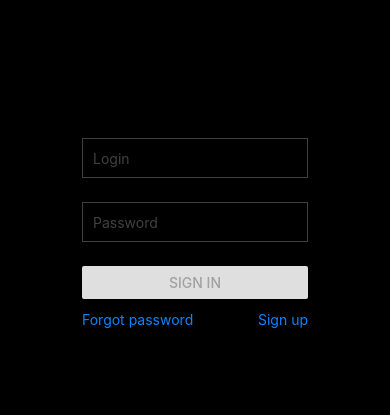
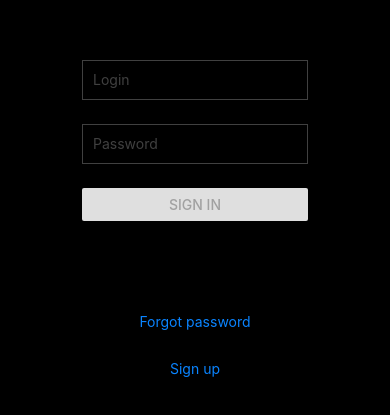
Before and after one commit to vladward/react-native-app, a React Native app: screen /Settings in a window 390 px wide. Shown: the part 195-610 px from the top of the page. Built offline with nearby package versions, Linux system fonts and the light colour scheme.

Commit message:
fix bugs

```diff
--- a/src/context/AuthContext.tsx
+++ b/src/context/AuthContext.tsx
@@ -13,15 +13,17 @@ const useAuthContext = () => {
 };
 
 const AuthProvider: FC<{ children: React.ReactNode }> = ({ children }) => {
+  const [sessionId, setSessionId] = useState<any>();
   const [isAuth, setIsAuth] = useState(false);
   const [isLoggedIn, setIsLoggedIn] = useState(false);
-  const [sessionId, setSessionId] = useState('');
   const [currentUser, setCurrentUser] = useState<UserType>();
 
+  const [isAppLoading, setIsAppLoading] = useState(true);
   const updateSessionId = async () => {
     try {
       await AsyncStore.getValue('sessionId').then((value) => {
-        if (value !== null) setSessionId(value);
+        setSessionId(value);
+        setIsAppLoading(false);
       });
     } catch (e) {
       alert(e);
@@ -46,10 +48,12 @@ const AuthProvider: FC<{ children: React.ReactNode }> = ({ children }) => {
         isAuth,
         isLoggedIn,
         sessionId,
+        isAppLoading,
         setIsAuth,
         setIsLoggedIn,
         setSessionId,
         currentUser,
+        setIsAppLoading,
       }}
     >
       {children}
--- a/src/screens/Login.tsx
+++ b/src/screens/Login.tsx
@@ -19,7 +19,7 @@ import { useAppContext } from '../context/AppContext';
 import { AsyncStore } from '../utils/async-store';
 
 export const Login = () => {
-  const { setIsAuth } = useAuthContext();
+  const { setIsAuth, setSessionId } = useAuthContext();
 
   const { isLoading, setIsLoading } = useAppContext();
 
@@ -45,12 +45,15 @@ export const Login = () => {
         }
       })
       .then((res: any) => {
+        if (res.success) {
           return API.makeSession(res.request_token).then((res: any) => {
             if (res.success) {
               setIsAuth(true);
+              setSessionId(res.session_id);
               AsyncStore.setValue('sessionId', res.session_id);
             } else setError(ERROR_MESSAGES.INCORRECT_LOGIN_OR_PASSWORD);
           });
+        }
       })
       .finally(() => setIsLoading(false));
   };
@@ -143,11 +146,13 @@ const styles = StyleSheet.create({
     textAlign: 'center',
   },
   helpTextContainer: {
-    flexDirection: 'row',
-    justifyContent: 'space-between',
+    marginTop: 80,
+    alignItems: 'center',
+    justifyContent: 'center',
     paddingHorizontal: 12,
   },
   helpText: {
+    marginBottom: 30,
     color: THEME.BLUE,
   },
 });
--- a/src/screens/Main.tsx
+++ b/src/screens/Main.tsx
@@ -1,26 +1,22 @@
-import { LoginStack, RootStack } from '../types/types';
+import { RootStack, RouteType } from '../types/types';
 import { createBottomTabNavigator } from '@react-navigation/bottom-tabs';
 import { Favorite } from './Favorite';
 import { Settings } from './Settings';
 import { Ionicons, MaterialCommunityIcons, MaterialIcons } from '@expo/vector-icons';
 import { THEME } from '../styles/theme';
 import { CONSTANTS } from '../constants';
-import { Platform } from 'react-native';
-import { MainNested } from './nestedScreen';
+import { ActivityIndicator, Platform, StyleSheet, Text, View } from 'react-native';
+import { MainNested, SearchMoviesNested } from './nestedScreen';
 import { useAppContext } from '../context/AppContext';
 import { textTranslate } from '../utils/textTranslate';
 import { useAuthContext } from '../context/AuthContext';
 import { Login } from './Login';
-import { createNativeStackNavigator } from '@react-navigation/native-stack';
-import { SearchMoviesNested } from './nestedScreen';
 
 const Tab = createBottomTabNavigator<RootStack>();
 
-const Stack = createNativeStackNavigator<LoginStack>();
-
 export const Main = () => {
   const { language } = useAppContext();
-  const { isAuth } = useAuthContext();
+  const { isAuth, isAppLoading } = useAuthContext();
 
   const handleGetTabIcon = (route: RouteType, focused: boolean) => {
     switch (route.name) {
@@ -55,7 +51,20 @@ export const Main = () => {
     }
   };
   const focusedColor = (focused: boolean) => (focused ? THEME.BLUE : THEME.TEXT);
-  if (isAuth) {
+
+  if (isAppLoading) {
+    return (
+      <View style={styles.nowPlayingContainerLoader}>
+        <Text style={styles.notFoundText}>
+          {textTranslate(language, 'Loading ...', 'Загрузка ...')}
+        </Text>
+        <Text>
+          <ActivityIndicator size="large" color={THEME.BLUE} />;
+        </Text>
+      </View>
+    );
+  }
+
   return (
     <Tab.Navigator
       screenOptions={({ route }) => ({
@@ -83,6 +92,8 @@ export const Main = () => {
       initialRouteName="NowPlaying"
       sceneContainerStyle={{ backgroundColor: THEME.DARK }}
     >
+      {isAuth ? (
+        <Tab.Group>
           <Tab.Screen
             name="NowPlaying"
             component={MainNested}
@@ -103,15 +114,34 @@ export const Main = () => {
             component={Settings}
             options={{ title: textTranslate(language, 'Settings', 'Настройки') }}
           />
+        </Tab.Group>
+      ) : (
+        <Tab.Screen
+          name="Login"
+          component={Login}
+          options={{
+            tabBarStyle: {
+              display: 'none',
+            },
+            headerShown: false,
+          }}
+        />
+      )}
     </Tab.Navigator>
   );
-  } else {
-    return (
-      <Stack.Navigator screenOptions={{ headerShown: false }}>
-        <Stack.Screen name="Login" component={Login} />
-      </Stack.Navigator>
-    );
-  }
 };
 
-type RouteType = { name: 'NowPlaying' | 'Favorite' | 'Settings' | 'SearchMovies' };
+const styles = StyleSheet.create({
+  nowPlayingContainerLoader: {
+    flex: 1,
+    justifyContent: 'center',
+    alignItems: 'center',
+    padding: 10,
+    backgroundColor: THEME.DARK,
+  },
+  notFoundText: {
+    color: THEME.TEXT,
+    marginBottom: 10,
+    fontSize: CONSTANTS.TEXT16,
+  },
+});
--- a/src/screens/Settings.tsx
+++ b/src/screens/Settings.tsx
@@ -12,7 +12,7 @@ import { AsyncStore } from '../utils/async-store';
 export const Settings = () => {
   const { setLanguage, language, isLoading, setIsLoading } = useAppContext();
 
-  const { setIsAuth, sessionId } = useAuthContext();
+  const { setIsAuth, sessionId, setSessionId } = useAuthContext();
 
   const [value, setValue] = useState<'ru' | 'eng'>('eng');
 
@@ -24,6 +24,7 @@ export const Settings = () => {
       .then((res: any) => {
         if (res.success) {
           setIsAuth(false);
+          setSessionId(null);
           handleDeleteValue();
         }
       })
--- a/src/screens/nestedScreen/FavoriteList.tsx
+++ b/src/screens/nestedScreen/FavoriteList.tsx
@@ -27,7 +27,7 @@ export const FavoriteList = () => {
     API.getFavoriteMovies(currentUser?.id, sessionId, 'created_at.asc', currentPage, language).then(
       (data) => {
         setFavoriteMovies(data);
-        setFavoriteMoviesIds(data.results.map((movie: MovieType) => movie.id));
+        setFavoriteMoviesIds(data?.results?.map((movie: MovieType) => movie.id));
       }
     );
   }, [currentPage, language, favoriteMoviesIds]);
@@ -36,7 +36,7 @@ export const FavoriteList = () => {
     return <FavoriteMovieCard item={item} setParentPage={setParentPage} />;
   };
 
-  if (!favoriteMovies) {
+  if (!favoriteMovies?.results) {
     return (
       <View style={styles.favoriteContainerLoader}>
         <Text style={styles.notFoundText}>
--- a/src/screens/nestedScreen/NowPlayingMovies.tsx
+++ b/src/screens/nestedScreen/NowPlayingMovies.tsx
@@ -36,7 +36,7 @@ export const NowPlayingMovies = () => {
     );
   };
 
-  if (!nowPlayingData) {
+  if (!nowPlayingData?.results) {
     return (
       <View style={styles.nowPlayingContainerLoader}>
         <Text style={styles.notFoundText}>
--- a/src/types/types.ts
+++ b/src/types/types.ts
@@ -22,9 +22,6 @@ export type RootStack = {
   Favorite: NavigatorScreenParams<NestedFavoriteType>;
   Settings: NavigatorScreenParams<SettingsType>;
   SearchMovies: NavigatorScreenParams<NestedAllMoviesType>;
-};
-
-export type LoginStack = {
   Login: undefined;
 };
 
@@ -33,6 +30,8 @@ export type NavigationUseType = NavigationProp<RootStack>;
 export const useAppNavigation = () => useNavigation<NavigationUseType>();
 
 export type SortType = 'created_at.asc' | 'created_at.desc';
+
+export type RouteType = { name: 'NowPlaying' | 'Favorite' | 'Settings' | 'SearchMovies' | 'Login' };
 
 export type UserType = {
   avatar: {
```
Lines whose indentation alone changed are shown as unchanged.
